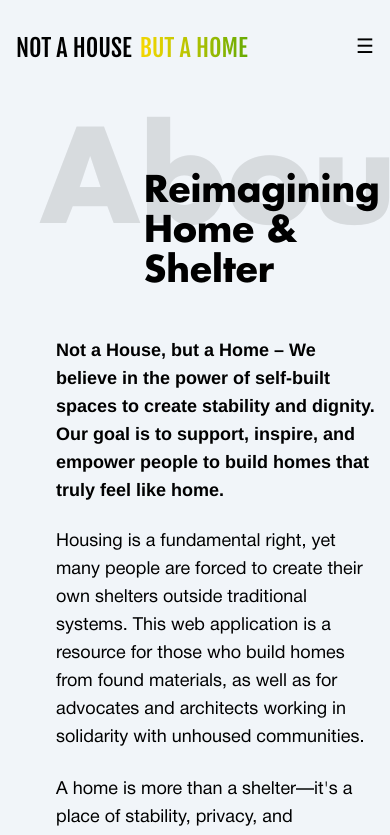
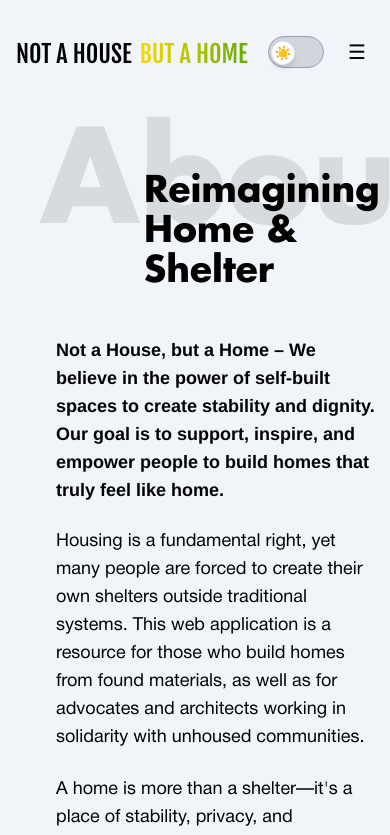
Before and after one commit to Flokots/not-a-house-but-a-home-frontend, a React (Vite) app in the folder nahbah-frontend/: page /about-us in a window 390 px wide. Shown: the top 835 px of the page. Built offline with nearby package versions, Linux system fonts and the light colour scheme.

Commit message:
Add theme toggler

```diff
--- a/nahbah-frontend/src/components/Navbar.tsx
+++ b/nahbah-frontend/src/components/Navbar.tsx
@@ -1,6 +1,7 @@
 import { useState } from "react";
 import { NavLink } from "react-router-dom";
 import "@/App.css";
+import ThemeToggle from "./ThemeToggle";
 
 interface NavbarProps {
   lightMode?: boolean;
@@ -42,66 +43,51 @@ const Navbar = ({ lightMode = false }: NavbarProps) => {
         </div>
 
         {/* Desktop Menu */}
-        <div className="hidden md:flex space-x-8">
-          <NavLink
-            to="/"
-            className={({ isActive }) => getLinkClass(isActive)}
-          >
+        <div className="hidden md:flex items-center space-x-8">
+          <NavLink to="/" className={({ isActive }) => getLinkClass(isActive)}>
             HOME
           </NavLink>
-          <NavLink
-            to="/about-us"
-            className={({ isActive }) => getLinkClass(isActive)}
-          >
+          <NavLink to="/about-us" className={({ isActive }) => getLinkClass(isActive)}>
             ABOUT US
           </NavLink>
-          <NavLink
-            to="/guide"
-            className={({ isActive }) => getLinkClass(isActive)}
-          >
+          <NavLink to="/guide" className={({ isActive }) => getLinkClass(isActive)}>
             GUIDE
           </NavLink>
-          <NavLink
-            to="/essentials"
-            className={({ isActive }) => getLinkClass(isActive)}
-          >
+          <NavLink to="/essentials" className={({ isActive }) => getLinkClass(isActive)}>
             ESSENTIALS
           </NavLink>
-          <NavLink
-            to="/designs"
-            className={({ isActive }) => getLinkClass(isActive)}
-          >
+          <NavLink to="/designs" className={({ isActive }) => getLinkClass(isActive)}>
             DESIGNS
           </NavLink>
-          <NavLink
-            to="/contribute"
-            className={({ isActive }) => getLinkClass(isActive)}
-          >
+          <NavLink to="/contribute" className={({ isActive }) => getLinkClass(isActive)}>
             CONTRIBUTE
           </NavLink>
+
+          {/* Add Theme Toggle */}
+          <ThemeToggle lightMode={lightMode} />
         </div>
 
         {/* Mobile Menu Button */}
-        <div className="md:hidden">
+        <div className="md:hidden flex items-center space-x-4">
+          <ThemeToggle lightMode={lightMode} />
           <button
-            className={`${textColor} text-xl focus:outline-none`}
+            className={`${textColor} text-xl focus:outline-none p-2 rounded-lg
+               hover:bg-gray-100/50 dark:hover:bg-gray-800/50
+               transition-colors duration-200`}
             onClick={() => setIsMobileMenuOpen(!isMobileMenuOpen)}
             aria-label="Toggle mobile menu"
           >
-            {isMobileMenuOpen ? "✕" : "☰"}
+            {isMobileMenuOpen ? '✕' : '☰'}
           </button>
         </div>
       </div>
 
-      {/* Mobile Menu Dropdown */}
+      {/* Mobile Menu - add dark mode support */}
       {isMobileMenuOpen && (
-        <div
-          className={`md:hidden absolute top-full left-0 w-full ${
-            lightMode ? "bg-white" : "bg-black"
-          } border-t ${
-            lightMode ? "border-gray-300" : "border-gray-700"
-          } shadow-lg`}
-        >
+        <div className="md:hidden absolute top-full left-0 w-full
+                        bg-white dark:bg-black
+                        border-t border-gray-300 dark:border-gray-700
+                        shadow-lg">
           <div className="px-4 py-4 space-y-4">
             <NavLink
               to="/"
--- /dev/null
+++ b/nahbah-frontend/src/components/ThemeToggle.tsx
@@ -0,0 +1,50 @@
+import React from 'react';
+import { useTheme } from '@/contexts/ThemeContext';
+
+interface ThemeToggleProps {
+  lightMode?: boolean;
+}
+
+const ThemeToggle: React.FC<ThemeToggleProps> = ({ lightMode = false }) => {
+  const { resolvedTheme, setTheme } = useTheme();
+
+  const toggleTheme = () => {
+    setTheme(resolvedTheme === 'dark' ? 'light' : 'dark');
+  };
+
+  const isDark = resolvedTheme === 'dark';
+
+  // Use same styling approach as nav links
+  const textColor = lightMode ? "text-black" : "text-white";
+  const linkClass = `nav-link ${textColor}`;
+
+  return (
+    <button
+      onClick={toggleTheme}
+      className={linkClass}
+      title={`Switch to ${isDark ? 'light' : 'dark'} mode`}
+    >
+      {/* Clean toggle switch with proper proportions */}
+      <div className={`relative w-14 h-8 rounded-full transition-all duration-300 ease-out
+                      ${isDark
+                        ? 'bg-gray-700 border border-gray-600'
+                        : 'bg-gray-300 border border-gray-400'
+                      }`}>
+
+        {/* Sliding indicator with proper spacing */}
+        <div className={`absolute top-1 left-0.5 w-6 h-6 rounded-full transition-all duration-300 ease-out
+                        transform ${isDark ? 'translate-x-6' : 'translate-x-0'}
+                        ${isDark ? 'bg-gray-900' : 'bg-white'}
+                        shadow-md border border-gray-200 dark:border-gray-500`}>
+
+          {/* Clear icons */}
+          <div className="flex items-center justify-center w-full h-full text-sm">
+            {isDark ? '🌙' : '☀️'}
+          </div>
+        </div>
+      </div>
+    </button>
+  );
+};
+
+export default ThemeToggle;
--- /dev/null
+++ b/nahbah-frontend/src/contexts/ThemeContext.tsx
@@ -0,0 +1,44 @@
+import React, { createContext, useContext, useEffect, useState } from 'react';
+
+interface ThemeContextType {
+  resolvedTheme: 'light' | 'dark';
+  setTheme: (theme: 'light' | 'dark') => void;
+}
+
+const ThemeContext = createContext<ThemeContextType | undefined>(undefined);
+
+export const useTheme = () => {
+  const context = useContext(ThemeContext);
+  if (!context) {
+    throw new Error('useTheme must be used within a ThemeProvider');
+  }
+  return context;
+};
+
+export const ThemeProvider: React.FC<{ children: React.ReactNode }> = ({ children }) => {
+  const [resolvedTheme, setResolvedTheme] = useState<'light' | 'dark'>('light');
+
+  useEffect(() => {
+    // Check for saved preference, otherwise use system
+    const saved = localStorage.getItem('theme') as 'light' | 'dark' | null;
+    const systemPreference = window.matchMedia('(prefers-color-scheme: dark)').matches ? 'dark' : 'light';
+
+    const theme = saved || systemPreference;
+    setResolvedTheme(theme);
+
+    // Apply to document
+    document.documentElement.classList.toggle('dark', theme === 'dark');
+  }, []);
+
+  const setTheme = (theme: 'light' | 'dark') => {
+    setResolvedTheme(theme);
+    localStorage.setItem('theme', theme);
+    document.documentElement.classList.toggle('dark', theme === 'dark');
+  };
+
+  return (
+    <ThemeContext.Provider value={{ resolvedTheme, setTheme }}>
+      {children}
+    </ThemeContext.Provider>
+  );
+};
--- a/nahbah-frontend/src/main.tsx
+++ b/nahbah-frontend/src/main.tsx
@@ -1,14 +1,16 @@
 import { StrictMode } from 'react'
 import { createRoot } from 'react-dom/client'
-import '@/index.css'
-import '@/App.css'
-import App from '@/App.tsx'
 import { BrowserRouter } from 'react-router-dom'
+import './index.css'
+import App from './App.tsx'
+import { ThemeProvider } from '@/contexts/ThemeContext.tsx'
 
 createRoot(document.getElementById('root')!).render(
   <StrictMode>
     <BrowserRouter>
-      <App />
+      <ThemeProvider>
+        <App />
+      </ThemeProvider>
     </BrowserRouter>
   </StrictMode>,
 )
--- a/nahbah-frontend/src/pages/AboutUs.tsx
+++ b/nahbah-frontend/src/pages/AboutUs.tsx
@@ -12,7 +12,7 @@ const AboutUs = () => {
   }, []);
 
   return (
-    <div className="min-h-screen bg-slate-100 relative overflow-hidden hero-text text-black px-10">
+    <div className="min-h-screen bg-slate-100 dark:bg-black relative overflow-hidden hero-text text-black px-10">
       {/* Hero Section - Image Right */}
       <div className="max-w-7xl mx-auto px-4 pt-32 pb-20 flex flex-col md:flex-row gap-8 relative top-10">
         {/* Background "About" text - updated positioning */}
--- a/nahbah-frontend/tailwind.config.js
+++ b/nahbah-frontend/tailwind.config.js
@@ -1,88 +1,20 @@
 /** @type {import('tailwindcss').Config} */
 export default {
-  darkMode: ["class"],
+  darkMode: 'class', // Enable class-based dark mode
   content: [
-    './pages/**/*.{ts,tsx}',
-    './components/**/*.{ts,tsx}',
-    './app/**/*.{ts,tsx}',
-    './src/**/*.{ts,tsx}',
+    "./index.html",
+    "./src/**/*.{js,ts,jsx,tsx}",
   ],
-  prefix: "",
   theme: {
-    container: {
-      center: true,
-      padding: "2rem",
-      screens: {
-        "2xl": "1400px",
-      },
-    },
     extend: {
-      fontFamily: {
-        'fjalla': ['Fjalla One', 'system-ui', 'sans-serif'],
-        'futura': ['Futura Bold', 'Helvetica Neue', 'system-ui', 'sans-serif'],
-        'helvetica': ['Helvetica Neue', 'system-ui', 'sans-serif'],
-        'sans': ['Open Sans', 'system-ui', 'sans-serif'], // Default sans font
-      },
+      // Add any custom dark mode colors here
       colors: {
-        border: "hsl(var(--border))",
-        input: "hsl(var(--input))",
-        ring: "hsl(var(--ring))",
-        background: "hsl(var(--background))",
-        foreground: "hsl(var(--foreground))",
-        primary: {
-          DEFAULT: "hsl(var(--primary))",
-          foreground: "hsl(var(--primary-foreground))",
-        },
-        secondary: {
-          DEFAULT: "hsl(var(--secondary))",
-          foreground: "hsl(var(--secondary-foreground))",
-        },
-        destructive: {
-          DEFAULT: "hsl(var(--destructive))",
-          foreground: "hsl(var(--destructive-foreground))",
-        },
-        muted: {
-          DEFAULT: "hsl(var(--muted))",
-          foreground: "hsl(var(--muted-foreground))",
-        },
-        accent: {
-          DEFAULT: "hsl(var(--accent))",
-          foreground: "hsl(var(--accent-foreground))",
-        },
-        popover: {
-          DEFAULT: "hsl(var(--popover))",
-          foreground: "hsl(var(--popover-foreground))",
-        },
-        card: {
-          DEFAULT: "hsl(var(--card))",
-          foreground: "hsl(var(--card-foreground))",
-        },
-      },
-      borderRadius: {
-        lg: "var(--radius)",
-        md: "calc(var(--radius) - 2px)",
-        sm: "calc(var(--radius) - 4px)",
-      },
-      keyframes: {
-        "accordion-down": {
-          from: { height: "0" },
-          to: { height: "var(--radix-accordion-content-height)" },
-        },
-        "accordion-up": {
-          from: { height: "var(--radix-accordion-content-height)" },
-          to: { height: "0" },
-        },
-        fadeIn: {
-          "0%": { opacity: "0", transform: "translateY(10px)" },
-          "100%": { opacity: "1", transform: "translateY(0)" },
-        },
-      },
-      animation: {
-        "accordion-down": "accordion-down 0.2s ease-out",
-        "accordion-up": "accordion-up 0.2s ease-out",
-        fadeIn: "fadeIn 0.6s ease-out",
-      },
+        // Example custom dark colors
+        'dark-bg': '#0a0a0a',
+        'dark-surface': '#1a1a1a',
+        'dark-border': '#2a2a2a',
+      }
     },
   },
-  plugins: [require("tailwindcss-animate")],
+  plugins: [],
 }
```
